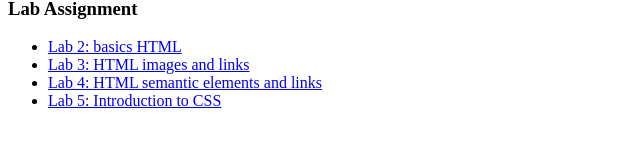
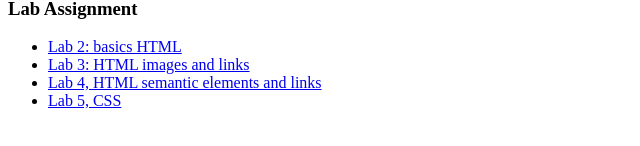
Before and after one commit to adibaktr2/ET710, a plain HTML site: page index.html in a window 1280 px wide. Shown: the part 150-296 px from the top of the page, without its empty margins (0-640 px from the left). Drawn offline with Linux system fonts and the light colour scheme.

Commit message:
Update index.html

```diff
--- a/index.html
+++ b/index.html
@@ -13,8 +13,8 @@
     <ul>
         <li><a href="lab2/lab2home.html" target="_blank">Lab 2: basics HTML</a></li>
         <li><a href="lab3/lab3.html">Lab 3: HTML images and links</a></li>
-        <li><a href="lab4/lab4.html">Lab 4: HTML semantic elements and links</a></li>
-        <li><a href="lab5/lab5.html">Lab 5: Introduction to CSS</a></li>
+        <li><a href="lab4/lab4.html">Lab 4, HTML semantic elements and links</a></li>
+        <li><a href="lab5/lab5.html">Lab 5, CSS</a></li>
     </ul>
 
 </body>
```
